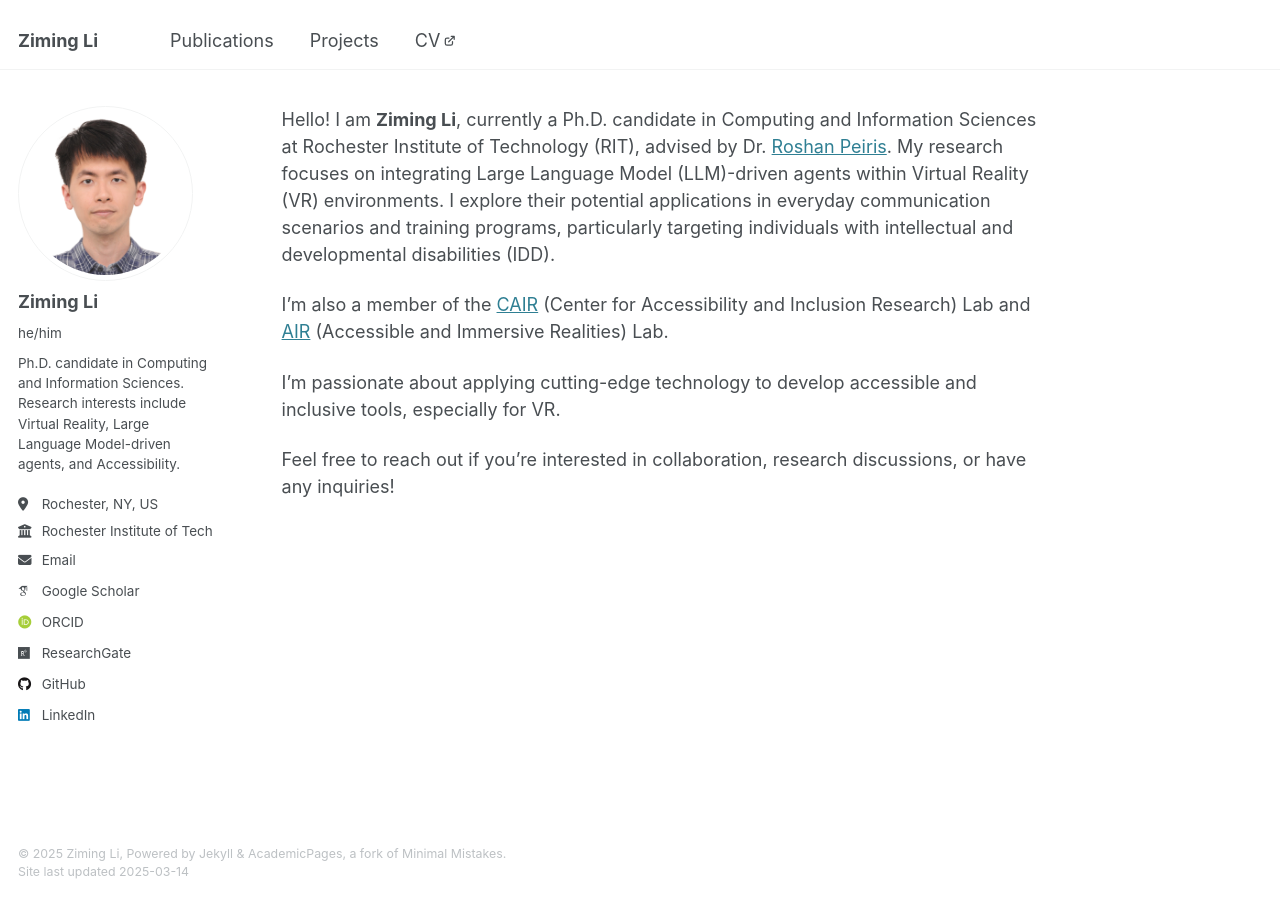
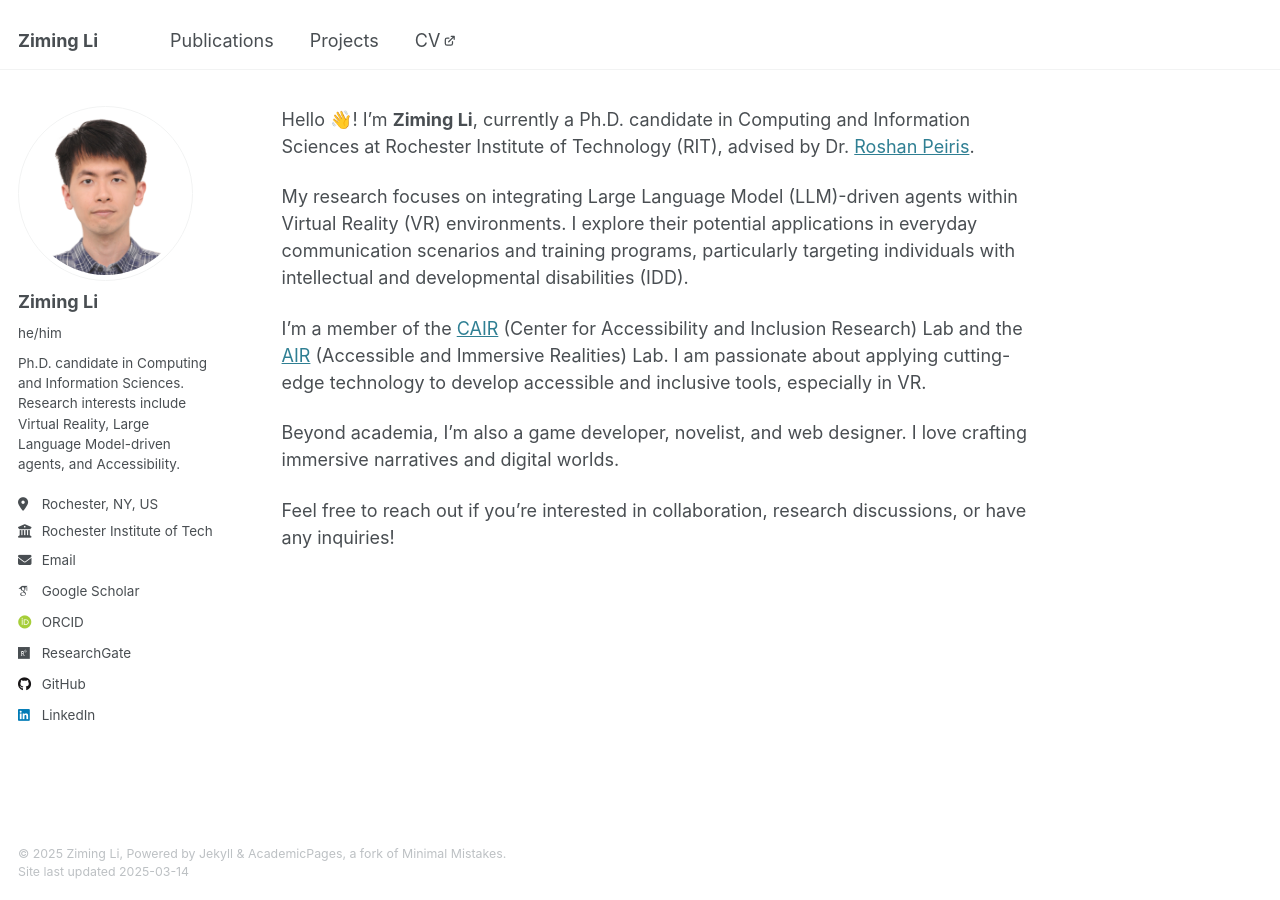
Before and after one commit to ZimingLiii/zimingliii.github.io, a Jekyll site: the page built from _pages/about.md, in a window 1280 px wide. Built offline with Jekyll 4.4.1, drawn with Linux system fonts in a browser that asks for light colours; some web fonts are replaced.

Commit message:
docs: update readme

```diff
--- a/_pages/about.md
+++ b/_pages/about.md
@@ -7,10 +7,12 @@ redirect_from:
   - /about.html
 ---
 
-Hello! I am **Ziming Li**, currently a Ph.D. candidate in Computing and Information Sciences at Rochester Institute of Technology (RIT), advised by Dr. [Roshan Peiris](https://www.roshanpeiris.com/). My research focuses on integrating Large Language Model (LLM)-driven agents within Virtual Reality (VR) environments. I explore their potential applications in everyday communication scenarios and training programs, particularly targeting individuals with intellectual and developmental disabilities (IDD).
+Hello 👋! I'm **Ziming Li**, currently a Ph.D. candidate in Computing and Information Sciences at Rochester Institute of Technology (RIT), advised by Dr. [Roshan Peiris](https://www.roshanpeiris.com/).
 
-I'm also a member of the [CAIR](https://cair.rit.edu) (Center for Accessibility and Inclusion Research) Lab and [AIR](https://www.ritairlab.org) (Accessible and Immersive Realities) Lab.
+My research focuses on integrating Large Language Model (LLM)-driven agents within Virtual Reality (VR) environments. I explore their potential applications in everyday communication scenarios and training programs, particularly targeting individuals with intellectual and developmental disabilities (IDD).
 
-I'm passionate about applying cutting-edge technology to develop accessible and inclusive tools, especially for VR.
+I'm a member of the [CAIR](https://cair.rit.edu) (Center for Accessibility and Inclusion Research) Lab and the [AIR](https://www.ritairlab.org) (Accessible and Immersive Realities) Lab. I am passionate about applying cutting-edge technology to develop accessible and inclusive tools, especially in VR.
+
+Beyond academia, I’m also a game developer, novelist, and web designer. I love crafting immersive narratives and digital worlds.
 
 Feel free to reach out if you're interested in collaboration, research discussions, or have any inquiries!
```
